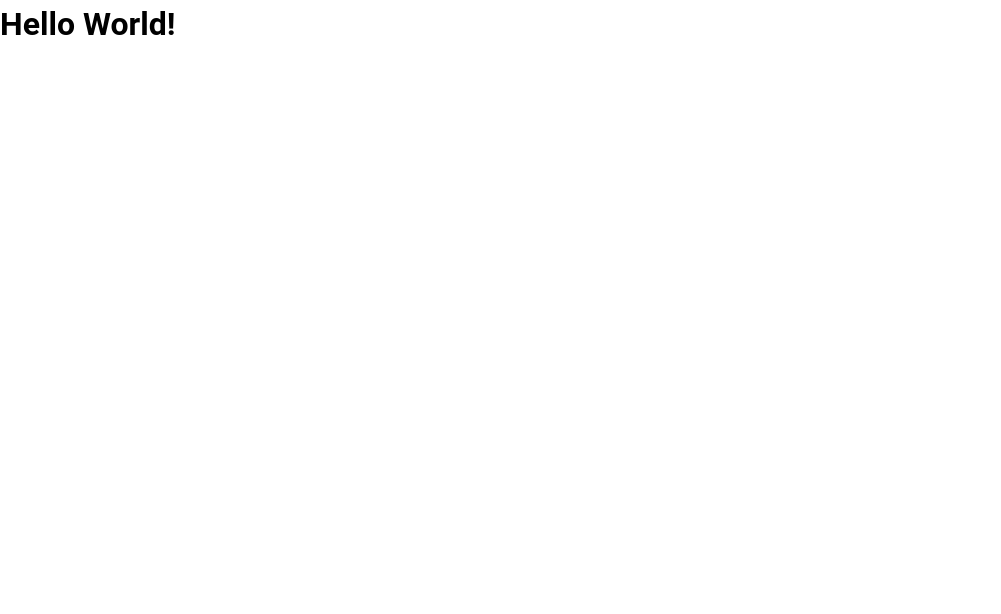
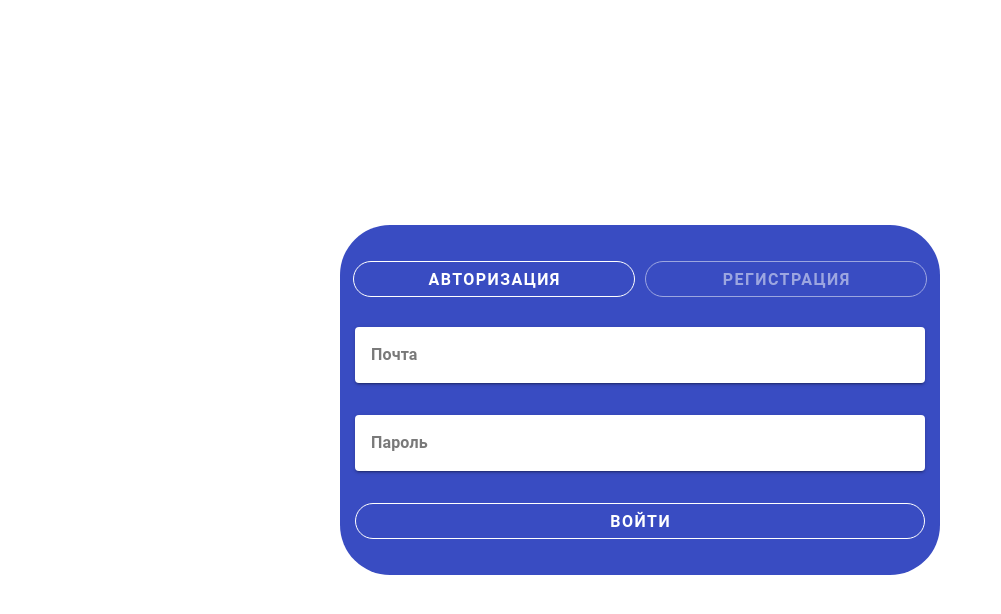
Before and after one commit to moevm/nosql2h24-cleaning, a Vue app in the folder frontend/: page /login in a window 1280 px wide. Shown: the top 614 px of the page, without its empty margins (0-1001 px from the left). Built offline with nearby package versions, Linux system fonts and the light colour scheme.

Commit message:
create page layout and delete trash

```diff
--- /dev/null
+++ b/frontend/src/components/AuthenticationPage.vue
@@ -0,0 +1,116 @@
+<script setup lang="ts">
+import ActionButton from '../ui/uikit/ActionButton.vue'
+import InputTextField from '../ui/uikit/InputTextField.vue'
+import { ref } from 'vue'
+
+const isRegistrationAuthorization = ref(true);
+
+const handleAuthorizationClick = () => {
+  isRegistrationAuthorization.value = true;
+};
+
+const handleRegistrationClick = () => {
+  isRegistrationAuthorization.value = false;
+};
+</script>
+
+<template>
+  <div class="container">
+    <div class="action-container">
+      <div class="action-container-btns">
+        <ActionButton
+          id="authorization-btn"
+          :isActive="isRegistrationAuthorization"
+          type="authorization"
+          text="Авторизация"
+          :onClick="handleAuthorizationClick"
+        ></ActionButton>
+        <ActionButton
+          id="registration-btn"
+          :isActive="!isRegistrationAuthorization"
+          type="registration"
+          text="Регистрация"
+          :onClick="handleRegistrationClick"
+        ></ActionButton>
+      </div>
+      <v-form
+        class="action-form"
+        validate-on="submit lazy"
+        @submit.prevent=""
+      >
+        <InputTextField
+          class="input-field"
+          placeholder="example@mail.com"
+          variant="solo"
+          type="email"
+          label="Почта"
+        ></InputTextField>
+        <InputTextField
+          class="input-field"
+          placeholder="********"
+          variant="solo"
+          type="password"
+          label="Пароль"
+        ></InputTextField>
+        <ActionButton
+          id="submit-btn"
+          type="submit"
+          :text="isRegistrationAuthorization ? 'Войти' : 'Зарегистрироваться'"
+        ></ActionButton>
+      </v-form>
+    </div>
+  </div>
+</template>
+
+<style scoped>
+.container {
+  display: flex;
+  justify-content: center;
+  align-items: center;
+  height: 100vh;
+}
+.action-container {
+  display: flex;
+  flex-direction: column;
+  justify-content: center;
+  align-items: center;
+  height: 350px;
+  width: 600px;
+  background-color: #394cc2;
+  border-radius: 50px;
+}
+.action-container-btns {
+  display: flex;
+  flex-direction: row;
+  justify-content: center;
+  align-items: center;
+  width: 100%;
+  gap: 10px;
+  margin-bottom: 30px;
+}
+.action-form {
+  display: flex;
+  flex-direction: column;
+  justify-content: center;
+  align-items: center;
+  gap: 10px;
+  width: 100%;
+}
+#authorization-btn, #registration-btn {
+  max-width: 100%;
+  width: 47%;
+  font-size: 16px;
+  font-weight: bold;
+}
+.input-field {
+  width: 95%;
+  border-radius: 4px;
+  font-weight: bold;
+}
+#submit-btn {
+  max-width: 100%;
+  width: 95%;
+  font-size: 16px;
+  font-weight: bold;
+}
+</style>
--- a/frontend/src/components/HelloWorld.vue
+++ /dev/null
@@ -1,9 +0,0 @@
-<script setup lang="ts">
-</script>
-
-<template>
-  <h1>Hello World!</h1>
-</template>
-
-<style scoped>
-</style>
--- a/frontend/src/routing/router.ts
+++ b/frontend/src/routing/router.ts
@@ -1,11 +1,11 @@
 import { createWebHistory, createRouter } from 'vue-router'
-import HelloWorld from "../components/HelloWorld.vue";
+import AuthenticationPage from '../components/AuthenticationPage.vue';
 
 const routes = [
   {
     name: "login",
     path: "/login",
-    component: HelloWorld
+    component: AuthenticationPage
   }
 ];
 
--- /dev/null
+++ b/frontend/src/ui/uikit/ActionButton.vue
@@ -0,0 +1,37 @@
+<script setup lang="ts">
+import { defineProps, withDefaults } from 'vue';
+
+const props = withDefaults(defineProps<{
+  id?: string,
+  class?: string,
+  isActive?: boolean,
+  type?: string,
+  text: string,
+  onClick?: Function
+}>(), {
+  id: undefined,
+  class: undefined,
+  isActive: true,
+  type: undefined,
+  onClick: undefined
+})
+</script>
+
+<template>
+  <v-btn
+    :id="props.id"
+    :class="[props.class, { 'inactive-btn': props.isActive === false }]"
+    color="white"
+    rounded="xl"
+    variant="outlined"
+    :type="props.type"
+    :text="props.text"
+    @click="props.onClick"
+  ></v-btn>
+</template>
+
+<style scoped>
+.inactive-btn {
+  opacity: 0.5;
+}
+</style>
--- /dev/null
+++ b/frontend/src/ui/uikit/InputTextField.vue
@@ -0,0 +1,30 @@
+<script setup lang="ts">
+import { defineProps, withDefaults } from 'vue';
+
+const props = withDefaults(defineProps<{
+  id?: string,
+  class?: string,
+  placeholder?: string,
+  type?: string,
+  label: string
+}>(), {
+  id: undefined,
+  class: undefined,
+  placeholder: undefined,
+  type: undefined
+})
+</script>
+
+<template>
+  <v-text-field
+    :id="props.id"
+    :class="props.class"
+    :placeholder="props.placeholder"
+    variant="solo"
+    :type="props.type"
+    :label="props.label"
+  ></v-text-field>
+</template>
+
+<style scoped>
+</style>
```
Also changed, not shown: frontend/src/App.vue (+5 -5 lines), frontend/src/ui/uikit/uikit.vue (deleted).
